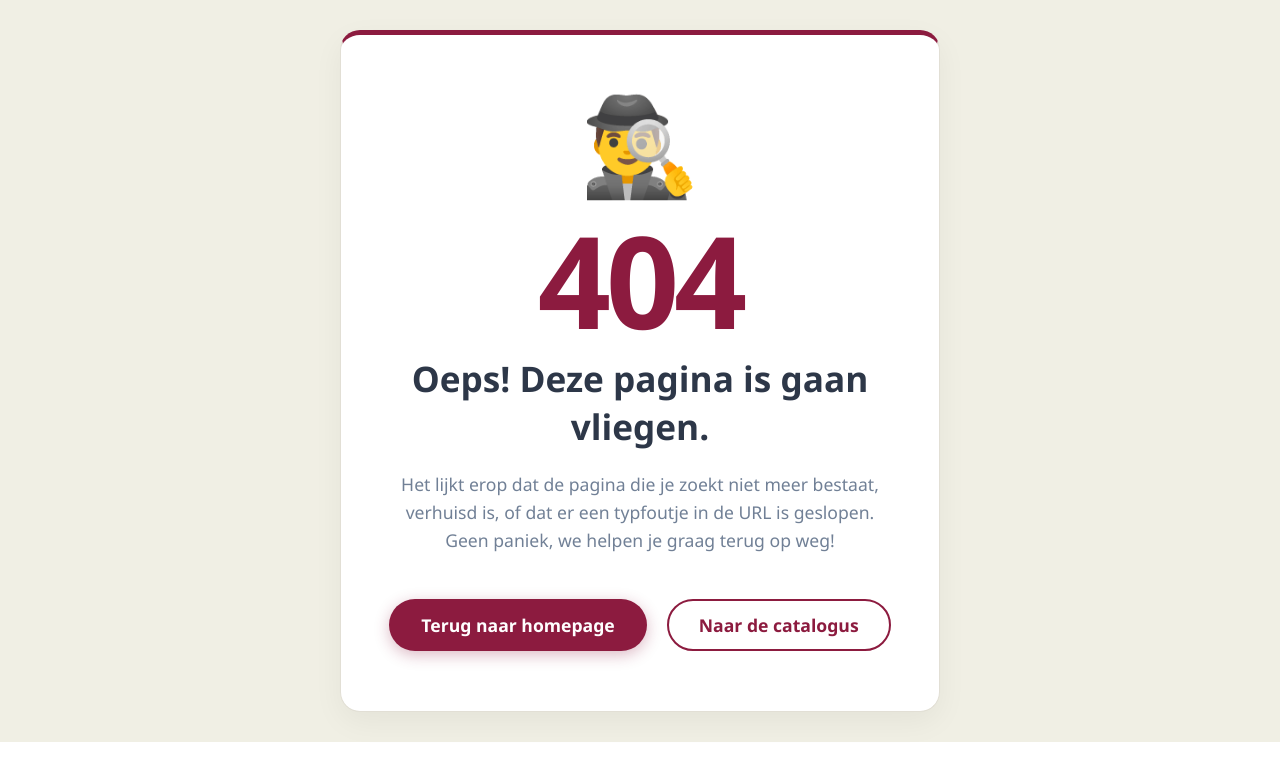
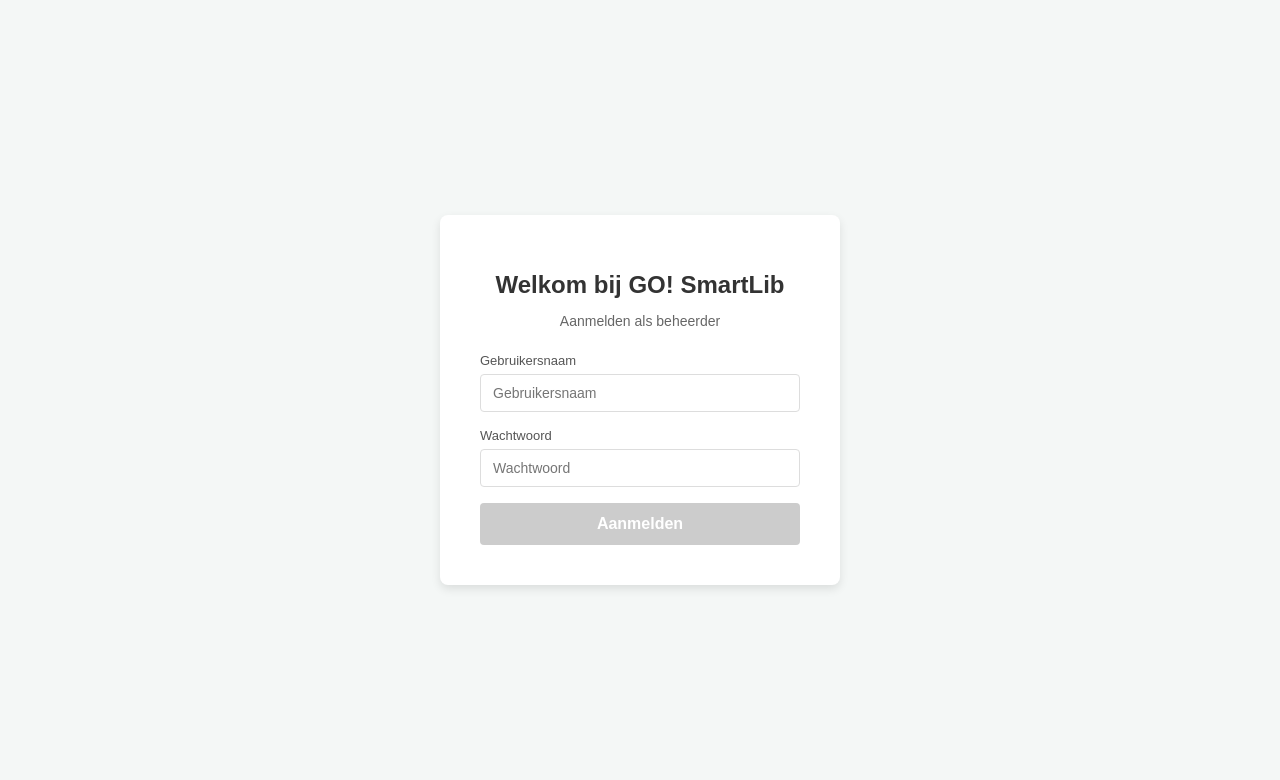
Before and after one commit to RenzoRaes2006/GoSmartLib, an Angular app in the folder frontend/: page /beheerder-login in a window 1280 px wide. Before the commit this address led to /not-found. Shown: the top 780 px of the page. Built offline with nearby package versions, Linux system fonts and the light colour scheme.

Commit message:
feat: Add beheerder login component with routing and styling

```diff
--- a/frontend/src/app/app.routes.ts
+++ b/frontend/src/app/app.routes.ts
@@ -24,10 +24,12 @@ import { KlassLeeslijstenOverzichtComponent } from './klass-leeslijsten-overzich
 import { KlassLeeslijstBeheerComponent } from './klass-leeslijst-beheer/klass-leeslijst-beheer';
 import { KlassenleeslijstenLeerlingComponent } from './klassenleeslijsten-leerling/klassenleeslijsten-leerling';
 import { KlassenleeslijstDetailLeerlingComponent } from './klassenleeslijst-detail-leerling/klassenleeslijst-detail-leerling';
+import { BeheerderLogin } from './beheerder-login/beheerder-login';
 
 export const routes: Routes = [
   // Geen guard
   { path: 'login', component: Login },
+  { path: 'beheerder-login', component: BeheerderLogin },
   { path: 'login-success', component: LoginSuccessComponent },
   { path: 'not-found', component: PageNotFound },
 
--- /dev/null
+++ b/frontend/src/app/beheerder-login/beheerder-login.css
@@ -0,0 +1,85 @@
+.login-container {
+  display: flex;
+  justify-content: center;
+  align-items: center;
+  height: 100vh;
+  background-color: #f4f7f6;
+  font-family: Arial, sans-serif;
+}
+
+.login-card {
+  background: white;
+  padding: 40px;
+  border-radius: 8px;
+  box-shadow: 0 4px 10px rgba(0, 0, 0, 0.1);
+  text-align: center;
+  max-width: 400px;
+  width: 100%;
+}
+
+.login-card h1 {
+  font-size: 24px;
+  margin-bottom: 10px;
+  color: #333;
+}
+
+.login-card p {
+  font-size: 14px;
+  color: #666;
+  margin-bottom: 24px;
+}
+
+.form-group {
+  text-align: left;
+  margin-bottom: 16px;
+}
+
+.form-group label {
+  display: block;
+  font-size: 13px;
+  color: #555;
+  margin-bottom: 6px;
+}
+
+.form-group input {
+  width: 100%;
+  padding: 10px 12px;
+  font-size: 14px;
+  border: 1px solid #ddd;
+  border-radius: 4px;
+  box-sizing: border-box;
+  outline: none;
+  transition: border-color 0.2s;
+}
+
+.form-group input:focus {
+  border-color: #ff7f00;
+}
+
+.foutmelding {
+  color: #c0392b;
+  font-size: 13px;
+  margin-bottom: 12px;
+}
+
+.login-btn {
+  background-color: #ff7f00;
+  color: white;
+  border: none;
+  padding: 12px 24px;
+  font-size: 16px;
+  font-weight: bold;
+  border-radius: 4px;
+  cursor: pointer;
+  width: 100%;
+  transition: background-color 0.3s ease;
+}
+
+.login-btn:hover:not(:disabled) {
+  background-color: #e67300;
+}
+
+.login-btn:disabled {
+  background-color: #ccc;
+  cursor: not-allowed;
+}
--- /dev/null
+++ b/frontend/src/app/beheerder-login/beheerder-login.html
@@ -0,0 +1,42 @@
+<div class="login-container">
+  <div class="login-card">
+    <h1>Welkom bij GO! SmartLib</h1>
+    <p>Aanmelden als beheerder</p>
+
+    <form (ngSubmit)="login()" #loginForm="ngForm">
+      <div class="form-group">
+        <label for="gebruikersnaam">Gebruikersnaam</label>
+        <input
+          id="gebruikersnaam"
+          type="text"
+          [(ngModel)]="gebruikersnaam"
+          name="gebruikersnaam"
+          required
+          autocomplete="username"
+          placeholder="Gebruikersnaam"
+        />
+      </div>
+
+      <div class="form-group">
+        <label for="wachtwoord">Wachtwoord</label>
+        <input
+          id="wachtwoord"
+          type="password"
+          [(ngModel)]="wachtwoord"
+          name="wachtwoord"
+          required
+          autocomplete="current-password"
+          placeholder="Wachtwoord"
+        />
+      </div>
+
+      @if (foutmelding) {
+        <p class="foutmelding">{{ foutmelding }}</p>
+      }
+
+      <button type="submit" class="login-btn" [disabled]="bezig || !gebruikersnaam || !wachtwoord">
+        {{ bezig ? 'Bezig met inloggen...' : 'Aanmelden' }}
+      </button>
+    </form>
+  </div>
+</div>
--- /dev/null
+++ b/frontend/src/app/beheerder-login/beheerder-login.ts
@@ -0,0 +1,46 @@
+import { Component } from '@angular/core';
+import { FormsModule } from '@angular/forms';
+import { HttpClient } from '@angular/common/http';
+import { Router } from '@angular/router';
+import { AuthService } from '../services/AuthService';
+
+@Component({
+  selector: 'app-beheerder-login',
+  imports: [FormsModule],
+  templateUrl: './beheerder-login.html',
+  styleUrl: './beheerder-login.css',
+})
+export class BeheerderLogin {
+  gebruikersnaam = '';
+  wachtwoord = '';
+  foutmelding = '';
+  bezig = false;
+
+  private apiUrl = 'http://api-sp09.cloud-ap.be';
+
+  constructor(
+    private http: HttpClient,
+    private router: Router,
+    private authService: AuthService
+  ) {}
+
+  login() {
+    this.foutmelding = '';
+    this.bezig = true;
+
+    this.http.post<{ token: string }>(`${this.apiUrl}/api/auth/admin/login`, {
+      gebruikersnaam: this.gebruikersnaam,
+      wachtwoord: this.wachtwoord,
+    }).subscribe({
+      next: (response) => {
+        localStorage.setItem('jwtToken', response.token);
+        this.authService.setUserFromToken(response.token);
+        this.router.navigate(['/admin']);
+      },
+      error: () => {
+        this.foutmelding = 'Ongeldig gebruikersnaam of wachtwoord.';
+        this.bezig = false;
+      },
+    });
+  }
+}
--- a/frontend/src/app/login/login.css
+++ b/frontend/src/app/login/login.css
@@ -45,3 +45,16 @@
 .smartschool-btn:hover {
   background-color: #e67300;
 }
+
+.beheerder-link {
+  display: block;
+  margin-top: 16px;
+  font-size: 13px;
+  color: #999;
+  text-decoration: none;
+}
+
+.beheerder-link:hover {
+  color: #555;
+  text-decoration: underline;
+}
--- a/frontend/src/app/login/login.html
+++ b/frontend/src/app/login/login.html
@@ -6,5 +6,7 @@
     <button class="smartschool-btn" (click)="loginMetSmartschool()">
       Aanmelden met Smartschool
     </button>
+
+    <a class="beheerder-link" routerLink="/beheerder-login">Aanmelden als beheerder</a>
   </div>
 </div>
--- a/frontend/src/app/login/login.ts
+++ b/frontend/src/app/login/login.ts
@@ -1,8 +1,9 @@
 import { Component } from '@angular/core';
+import { RouterLink } from '@angular/router';
 
 @Component({
   selector: 'app-login',
-  imports: [],
+  imports: [RouterLink],
   templateUrl: './login.html',
   styleUrl: './login.css',
 })
```
